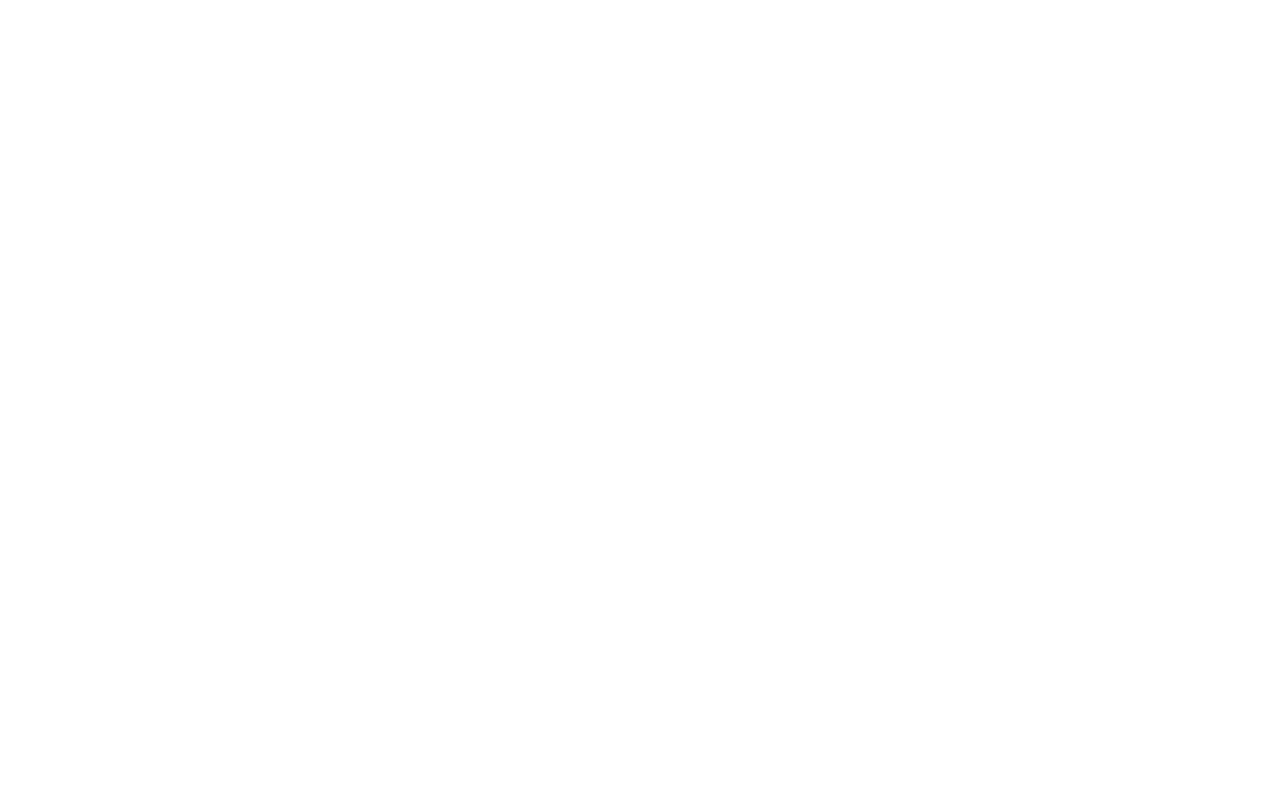
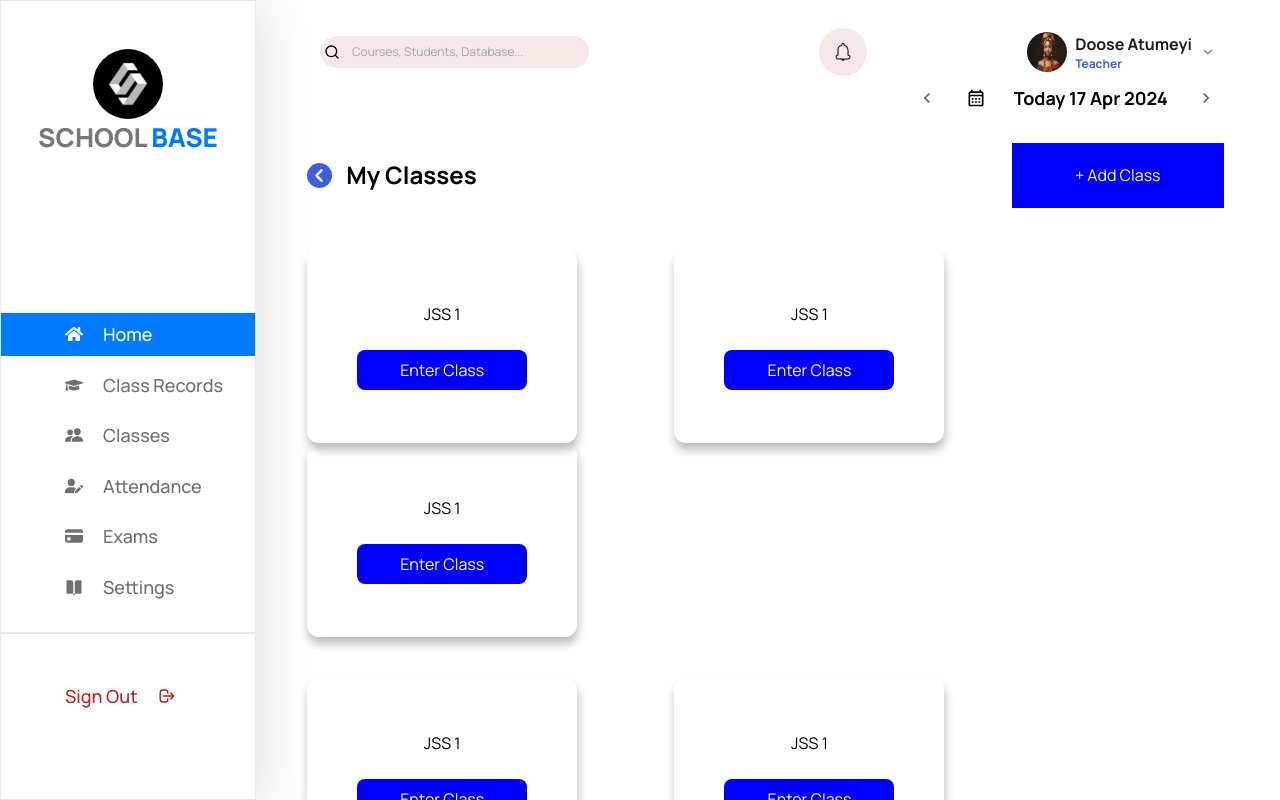
Before and after one commit to claire256/SchoolBaseProject, a React (Vite) app: page /teacher/dashboard/classes/myclasses in a window 1280 px wide. Before the commit this address had no page. Built offline with nearby package versions, Linux system fonts and the light colour scheme.

Commit message:
Feat: Add teachers classes My classes

```diff
--- a/src/App.jsx
+++ b/src/App.jsx
@@ -34,6 +34,7 @@
 import CreatePassword from './pages/web-site/applicant/CreatePassword';
 import EmailVerification from './pages/web-site/EmailVerification';
 import ConfirmEmail from './pages/web-site/ConfirmEmail';
+import MyClasses from './components/teachers-dashboard/Classes/MyClasses';
 
 function App() {
   return (
@@ -75,6 +76,7 @@
           element={<ClassRecords />}
         />
         <Route path='/teacher/dashboard/classes' element={<Classes />} />
+        <Route path='/teacher/dashboard/classes/myclasses' element={<MyClasses/>}/>
         <Route path='/teacher/dashboard/attendance' element={<ClassRegister />} />
         <Route path='/teacher/dashboard/attendance/classlist' element={<ClassList />} />
         <Route path='/teacher/dashboard/exams' element={<Exams />} />
--- a/src/assets/index.js
+++ b/src/assets/index.js
@@ -62,7 +62,6 @@
 import vector from "../assets/images/TeacherAttendance/Vector.svg";
 import man from "../assets/images/TeacherAttendance/man.svg";
 import chevleft from "../assets/images/TeacherAttendance/chevleft.svg";
-// import pyramid from "../assets/images/TeacherAttendance/pyramid.svg";
 import Manlearning from "../assets/images/Manlearning.svg";
 import vectorImage from "../assets/images/vectorImage.svg";
 import rightArrow from "../assets/images/rightArrow.png";
@@ -76,6 +75,7 @@
 import linkedinIcon from "../assets/images/linkedin.png";
 import instagramIcon from "../assets/images/instagram.png";
 import utubeIcon from "../assets/images/youtube.png";
+import slimArrow from "../assets/images/slimArrow.svg";
 
 
 export {
@@ -156,4 +156,5 @@
   linkedinIcon,
   utubeIcon,
   instagramIcon,
+  slimArrow,
 };
--- /dev/null
+++ b/src/components/teachers-dashboard/Classes/Back.jsx
@@ -0,0 +1,12 @@
+import { slimArrow } from "../../../assets/index";
+import "../../../styles/teacherdashboard/Back.css";
+
+const Back = ()=>{
+   return(
+       <div className="back-div">
+       <img src={slimArrow} className="slim-image"/>
+       <p>back</p>
+       </div>
+   )
+}
+export default Back;
--- a/src/components/teachers-dashboard/Classes/Classes.jsx
+++ b/src/components/teachers-dashboard/Classes/Classes.jsx
@@ -8,6 +8,8 @@
 import UpcomingClass from "./UpcomingClass";
 import "../../../styles/teacherdashboard/Classes.css"
 import ContinueCourse from "./ContinueCourse";
+import { slimArrow } from "../../../assets";
+import { Link } from "react-router-dom";
 
 
 const Classes = () => {
@@ -32,8 +34,13 @@
         <div className="flex flex-col justify-between w-full">
           <Header />
           <div className="px-[5%]">
-            <div className="flex text-[1.6em] font-bold">
+            <div className="flex lgss:flex-row flex-col justify-between text-[1.6em] font-bold">
               <h1>Classes</h1>
+              <Link to="/teacher/dashboard/classes/myclasses">
+              <div className="back">
+                <p className="text-[0.4em] text-grey font-light pl-2"><img src={slimArrow} className="slim"/>back</p>
+                </div>
+              </Link>
             </div>
             <div className="flex lgss:flex-row flex-col gap-9 text-white mt-9">
               <ClassesCard title="My Subjects" number={4} icon={HiBookOpen} />
--- /dev/null
+++ b/src/components/teachers-dashboard/Classes/MyClasses.jsx
@@ -0,0 +1,54 @@
+import React, { useState } from "react";
+import Sidebar from "../Sidebar";
+import Header from "../Header";
+import { FaBars, FaTimes } from "react-icons/fa";
+import "../../../styles/teacherdashboard/MyClasses.css";
+import { chevleft } from "../../../assets";
+import MyClassesCard from "./MyClassesCard";
+import Back from "./Back";
+
+const MyClasses = ()=>{
+    const [isOpen, setIsOpen] = useState(false);
+   return(
+    <div className="flex flex-row h-screen">
+       <Sidebar isOpen={isOpen} />
+ <div className="lgss:w-4/5 w-full lgss:overflow-auto">
+   <div className="flex justify-between w-full">
+     <Header />
+     <div className="lgss:hidden pt-5 px-[5%]">
+       {isOpen ? (
+         <FaTimes
+           onClick={() => setIsOpen(false)}
+           className="cursor-pointer text-secondary text-xl"
+         />
+       ) : (
+         <FaBars
+           onClick={() => setIsOpen(true)}
+           className=" cursor-pointer text-secondary text-xl"
+         />
+       )}
+     </div>
+   </div>
+       <div className="first-sec">
+           <div className="chevimg-div">
+             <img src={chevleft} className="chevimg"/>
+             <h2 className="myheader">My Classes</h2>
+            </div>
+            <button className="class-btn">+ Add Class</button>
+       </div>
+       <div className="second-sec">
+           <MyClassesCard/>
+           <MyClassesCard/>
+           <MyClassesCard/>
+           </div>
+           <div className="third-sec">
+           <MyClassesCard/>
+           <MyClassesCard/>
+           <MyClassesCard/>
+       </div>
+       <div className="backcomp-div"><Back className="back-comp"/></div>
+       </div>
+       </div>
+   )
+}
+export default MyClasses;
--- /dev/null
+++ b/src/components/teachers-dashboard/Classes/MyClassesCard.jsx
@@ -0,0 +1,13 @@
+import "../../../styles/teacherdashboard/MyClassesCard.css";
+
+const MyClassesCard = () =>{
+    return(
+        <div className="card-div">
+            <div>
+            <p className="jss">JSS 1</p><br></br>
+            <button className="enter-btn">Enter Class</button>
+            </div>
+        </div>
+    )
+}
+export default MyClassesCard;
--- /dev/null
+++ b/src/styles/teacherdashboard/Back.css
@@ -0,0 +1,15 @@
+.slim-image{
+   width: 20px;
+}
+.back-div{
+    border: solid 1px blue;
+     width:92px ;
+    height: 40px;
+    border-radius: 5px;
+    display: flex;
+    margin-top: 20px;
+    margin-left: 5%;
+    display: flex;
+    justify-content: center;
+    align-items: center;
+}
--- a/src/styles/teacherdashboard/Classes.css
+++ b/src/styles/teacherdashboard/Classes.css
@@ -11,6 +11,16 @@
     padding-left: 5%;
     padding-top: 3%;
 }
+.back{
+    border: solid 1px blue;
+     width:92px ;
+    height: 40px;
+    border-radius: 5px;
+    display: flex;
+}
+.slim{
+    width: 20px;
+}
 
 @media (max-width: 480px) {
     .continue-div{
--- /dev/null
+++ b/src/styles/teacherdashboard/MyClasses.css
@@ -0,0 +1,65 @@
+.chevimg-div{
+    display: flex;
+    gap: 7%;
+    align-items: center;
+    width: 200px;
+}
+   .chevimg{
+    width: 25px;
+    height: 25px;
+    align-items: center;
+    background-color:#3D5EE1 ;
+    border-radius: 70%;
+}
+.myheader{
+    display: block;
+    font-size: 1.5em;
+    font-weight: bold;
+}
+.class-btn{
+    width:212px ;
+    height: 65px;
+    color: white;
+    background-color: blue;
+}
+.first-sec{
+    display: flex;
+    justify-content: space-between;
+    align-content: center;
+    padding-left: 5%;
+    padding-right: 5.5%;
+    padding-top: 3%;
+}
+.second-sec{
+    padding-left: 5%;
+    display: flex;
+    flex-wrap: wrap;
+    gap: 10%;
+    padding-top: 4%;
+}
+.third-sec{
+    padding-left: 5%;
+    display: flex;
+    flex-wrap: wrap;
+    gap: 10%;
+    padding-top: 4%;
+}
+.backcomp-div{
+    position: relative;
+}
+.back-comp{
+    position: absolute;
+}
+
+@media (max-width: 480px) {
+    .second-sec{
+        margin-left: 12%;
+        gap: 10px;
+    }
+    .third-sec{
+        padding-top: -5%;
+        margin-left: 12%;
+        gap: 10px;
+        height: 500px;
+    }
+}
--- /dev/null
+++ b/src/styles/teacherdashboard/MyClassesCard.css
@@ -0,0 +1,19 @@
+.card-div{
+    width: 270px;
+    height: 194px;
+    border-radius: 12px;
+    box-shadow: 1px 7px 10px #bdbcbc;
+    display: flex;
+    justify-content: center;
+    align-items: center;
+}
+.enter-btn{
+    width:170px ;
+    height:40px ;
+    background: blue;
+    color: white;
+    border-radius: 8px;
+}
+.jss{
+    text-align: center;
+}
```
Also changed, not shown: src/assets/images/slimArrow.svg (added).
